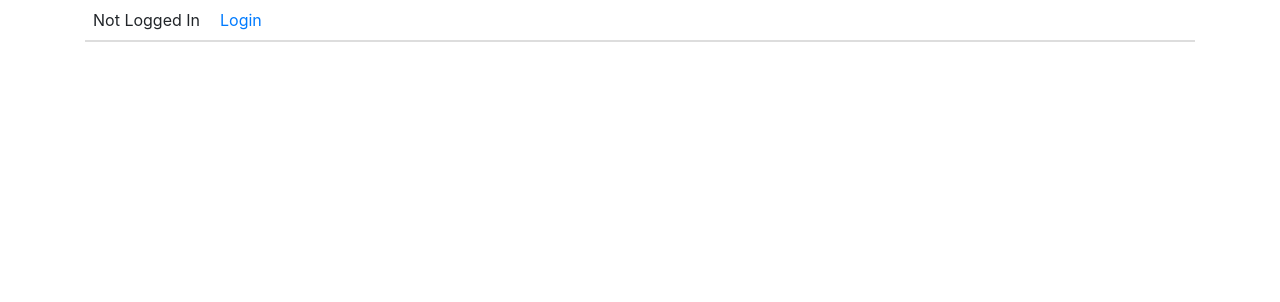
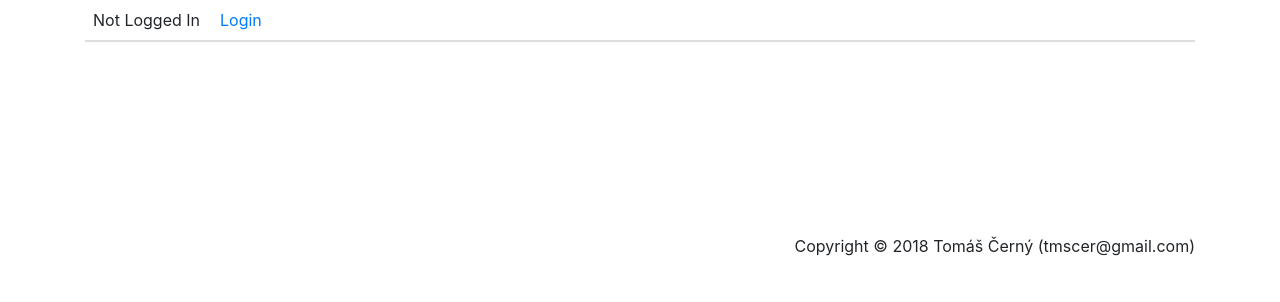
Before and after one commit to tmscer/arapay, a Django app: page /p/ in a window 1280 px wide. Shown: the top 302 px of the page. Run offline with Django 3.2, Linux system fonts and the light colour scheme; parts of the project's set-up code (start-up, migrations or seed data) failed here and were passed over; some libraries are stand-ins or nearby versions.

Commit message:
not escaping invoice description + date formatting + copyright

```diff
--- a/arapay/payments/static/payments/payments.css
+++ b/arapay/payments/static/payments/payments.css
@@ -14,7 +14,7 @@ nav.main-nav ul li {
 .solo-item {
     text-align: center;
     padding: 7px 12px;
-    border-radius: 2px;
+    border-radius: 3px;
     color: #000000;
     background-color: #dddddd;
     border-color: #999999;
@@ -79,3 +79,8 @@ tr.invoice-detail-active td div {
     transform: rotate(90deg);
     transition: transform 0.2s;
 }
+
+.footer {
+    margin-top: 10em;
+    float: right;
+}
--- a/arapay/payments/templates/payments/base.html
+++ b/arapay/payments/templates/payments/base.html
@@ -36,6 +36,11 @@
             {% endblock content %}
         </main>
 
+        <footer class="footer">
+            {% now "Y" as current_year %}
+            Copyright © {{ current_year }} Tomáš Černý (tmscer@gmail.com)
+        </footer>
+
     </div>
 </div>
 
```
Also changed, not shown: arapay/payments/templates/payments/invoices.html (+12 -6 lines).
